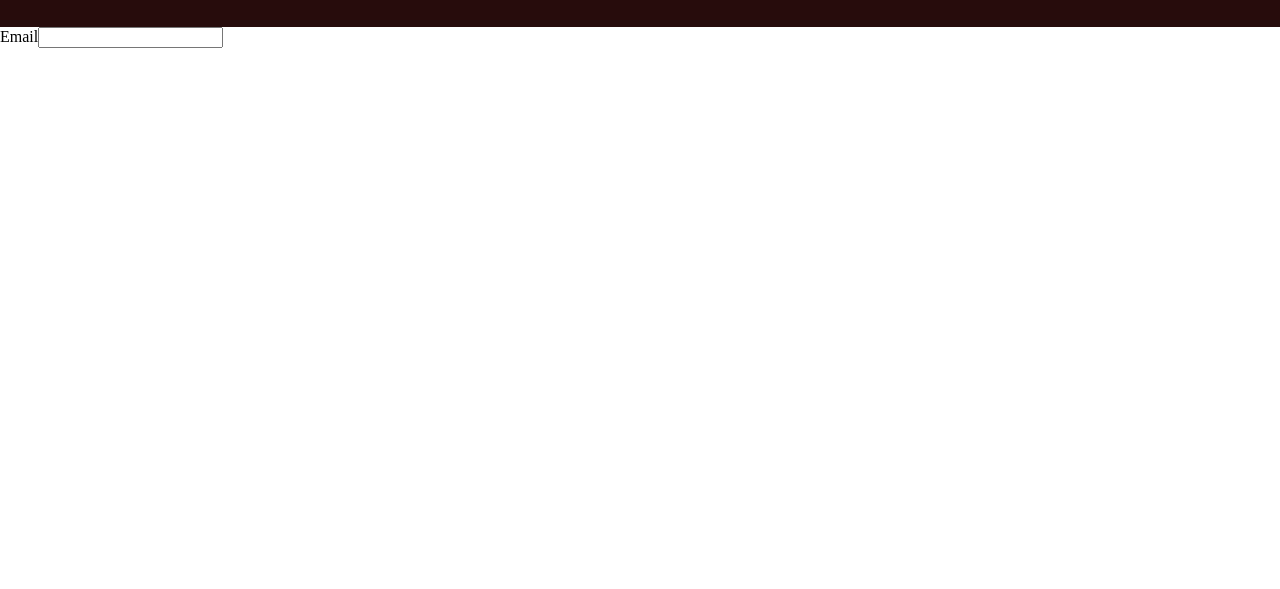
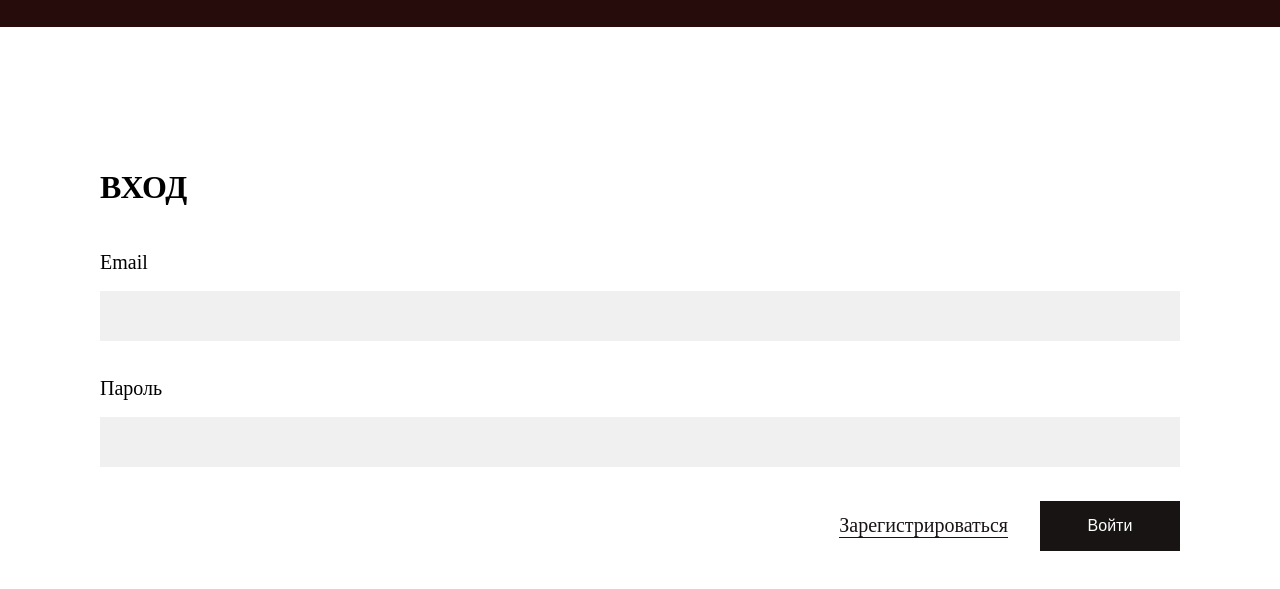
Before and after one commit to serjKitel/eCommerce-Application, a website built with webpack: page src/index.html in a window 1280 px wide. Shown: the part 85-674 px from the top of the page. Built offline with nearby package versions, Linux system fonts and the light colour scheme; files whose address does not match are found by name.

Commit message:
feat: add form authorization

```diff
--- /dev/null
+++ b/src/common/components/atoms/button/button.ts
@@ -0,0 +1,14 @@
+import { TAGS } from '../../../constants/tags';
+import { createElement } from '../../../utils/createElement';
+
+export const formBtnAttr = {
+  type: 'submit',
+  form: 'form-auth',
+};
+
+export const buttonElement = (attr: { [key: string]: string }) =>
+  createElement({
+    tag: TAGS.button,
+    className: 'form__button button',
+    attributes: attr,
+  });
--- /dev/null
+++ b/src/common/components/atoms/button/index.ts
@@ -0,0 +1 @@
+export { buttonElement } from './button';
--- a/src/common/components/atoms/input/input.ts
+++ b/src/common/components/atoms/input/input.ts
@@ -1,21 +1,24 @@
-import { CLASSES, TAGS } from '../../../constants/tags';
+import { TAGS } from '../../../constants/tags';
 import { createElement } from '../../../utils/createElement';
 
 export const inputAttrEmail = {
   name: 'email',
   type: 'email',
   id: 'email',
+  required: 'required',
 };
 
 export const inputAttrPass = {
   name: 'password',
   type: 'password',
   id: 'password',
+  required: 'required',
+  autocomplete: 'off',
 };
 
 export const inputElement = (attr: { [key: string]: string }) =>
   createElement({
     tag: TAGS.input,
-    className: CLASSES.input,
+    className: 'input',
     attributes: attr,
   });
--- /dev/null
+++ b/src/common/components/atoms/link/index.ts
@@ -0,0 +1 @@
+export { linkElement } from './link';
--- /dev/null
+++ b/src/common/components/atoms/link/link.ts
@@ -0,0 +1,12 @@
+import { TAGS } from '../../../constants/tags';
+import { createElement } from '../../../utils/createElement';
+
+const attr = {
+  href: '#',
+};
+
+export const linkElement = createElement({
+  tag: TAGS.a,
+  className: 'link',
+  attributes: attr,
+});
--- /dev/null
+++ b/src/common/components/atoms/title/index.ts
@@ -0,0 +1 @@
+export { title } from './title';
--- /dev/null
+++ b/src/common/components/atoms/title/title.ts
@@ -0,0 +1,7 @@
+import { createElement } from '../../../utils/createElement';
+import { TAGS } from '../../../constants/tags';
+
+export const title = createElement({
+  tag: TAGS.h1,
+  className: 'title',
+});
--- /dev/null
+++ b/src/common/components/molecules/btns-auth/btns-auth.ts
@@ -0,0 +1,24 @@
+import { createElement } from '../../../utils/createElement';
+import { TAGS } from '../../../constants/tags';
+import { buttonElement } from '../../atoms/button';
+import { formBtnAttr } from '../../atoms/button/button';
+import { AUTH_BTN, REGISTATION } from '../../../constants/common';
+import { linkElement } from '../../atoms/link';
+
+export const createBtnsAuth = () => {
+  const btnsAuth = createElement({
+    tag: TAGS.div,
+    className: 'form__btns',
+  });
+
+  const buttonSubmit = buttonElement(formBtnAttr);
+  buttonSubmit.textContent = AUTH_BTN;
+
+  const buttonReg = linkElement;
+  buttonReg.textContent = REGISTATION;
+
+  btnsAuth.appendChild(buttonReg);
+  btnsAuth.appendChild(buttonSubmit);
+
+  return btnsAuth;
+};
--- /dev/null
+++ b/src/common/components/molecules/btns-auth/index.ts
@@ -0,0 +1 @@
+export { createBtnsAuth } from './btns-auth';
--- /dev/null
+++ b/src/common/components/molecules/form-auth/form-auth.ts
@@ -0,0 +1,31 @@
+import { createElement } from '../../../utils/createElement';
+import { TAGS } from '../../../constants/tags';
+import { METHODS } from '../../../constants/methods';
+import { createInputBlock } from '../input-block';
+import { labelAttrEmail, labelAttrPass } from '../../atoms/label/label';
+import { inputAttrEmail, inputAttrPass } from '../../atoms/input/input';
+import { LABEL_EMAIL, LABEL_PASS } from '../../../constants/common';
+import { createBtnsAuth } from '../btns-auth/btns-auth';
+
+const formAttributes = {
+  method: METHODS.post,
+  id: 'form-auth',
+};
+
+export const createFormAuth = () => {
+  const formElement = createElement({
+    tag: TAGS.form,
+    className: 'form',
+    attributes: formAttributes,
+  });
+
+  const btnsAuth = createBtnsAuth();
+  const inputEmail = createInputBlock(labelAttrEmail, inputAttrEmail, LABEL_EMAIL);
+  const inputPass = createInputBlock(labelAttrPass, inputAttrPass, LABEL_PASS);
+
+  formElement.appendChild(inputEmail);
+  formElement.appendChild(inputPass);
+  formElement.appendChild(btnsAuth);
+
+  return formElement;
+};
--- /dev/null
+++ b/src/common/components/molecules/form-auth/index.ts
@@ -0,0 +1 @@
+export { createFormAuth } from './form-auth';
--- a/src/common/components/molecules/input-block/input-block.ts
+++ b/src/common/components/molecules/input-block/input-block.ts
@@ -5,7 +5,7 @@ import { inputElement } from '../../atoms/input/input';
 import { labelElement } from '../../atoms/label/label';
 
 export const createInputBlock = (
-  attrLabel: { [key: string]: string }, attrInput: { [key: string]: string }
+  attrLabel: { [key: string]: string }, attrInput: { [key: string]: string }, text: string
 ) => {
   const inputBlockElement = createElement({
     tag: TAGS.div,
@@ -13,7 +13,7 @@ export const createInputBlock = (
   });
 
   const label = labelElement(attrLabel);
-  label.textContent = 'Email';
+  label.textContent = text;
 
   inputBlockElement.appendChild(label);
   inputBlockElement.appendChild(inputElement(attrInput));
--- /dev/null
+++ b/src/common/components/organisms/main-auth/index.ts
@@ -0,0 +1 @@
+export { createMainAuth } from './main-auth';
--- /dev/null
+++ b/src/common/components/organisms/main-auth/main-auth.ts
@@ -0,0 +1,34 @@
+import { createElement } from '../../../utils/createElement';
+import { TAGS } from '../../../constants/tags';
+import { createFormAuth } from '../../molecules/form-auth/form-auth';
+import { title } from '../../atoms/title/title';
+import { AUTH } from '../../../constants/common';
+
+export const createMainAuth = () => {
+  const mainElement = createElement({
+    tag: TAGS.main,
+    className: 'main',
+  });
+
+  const containerElement = createElement({
+    tag: TAGS.div,
+    className: 'container',
+  });
+
+  const mainInnerElement = createElement({
+    tag: TAGS.div,
+    className: 'main__inner',
+  });
+
+  const titleAuth = title;
+  titleAuth.textContent = AUTH;
+
+  const formAuth = createFormAuth();
+
+  mainInnerElement.appendChild(titleAuth);
+  mainInnerElement.appendChild(formAuth);
+  containerElement.appendChild(mainInnerElement);
+  mainElement.appendChild(containerElement);
+
+  return mainElement;
+};
--- a/src/common/constants/common.ts
+++ b/src/common/constants/common.ts
@@ -1,2 +1,7 @@
 export const LOGO_ALT_TEXT = 'logo';
 export const LOG_IN_ALT_TEXT = 'log-in';
+export const LABEL_EMAIL = 'Email';
+export const LABEL_PASS = 'Пароль';
+export const AUTH = 'Вход';
+export const AUTH_BTN = 'Войти';
+export const REGISTATION = 'Зарегистрироваться';
--- /dev/null
+++ b/src/common/constants/methods.ts
@@ -0,0 +1,4 @@
+export const METHODS: Record<string, string> = {
+  post: 'POST',
+  get: 'GET',
+};
--- a/src/common/constants/tags.ts
+++ b/src/common/constants/tags.ts
@@ -9,8 +9,8 @@ export const TAGS: Record<string, string> = {
   input: 'input',
   label: 'label',
   span: 'span',
+  form: 'form',
+  h1: 'h1',
+  button: 'button',
+  main: 'main',
 };
-
-export const CLASSES: Record<string, string> = {
-  input: 'input',
-};
--- a/src/index.ts
+++ b/src/index.ts
@@ -1,14 +1,11 @@
 import './style.css';
-import { createHeaderLogo } from './common/components/molecules/header-logo/headerLogo';
 import { createHeader } from './common/components/organisms/header/header';
-import { createInputBlock } from './common/components/molecules/input-block/input-block';
-import { labelAttrEmail } from './common/components/atoms/label/label';
-import { inputAttrEmail } from './common/components/atoms/input/input';
+import { createMainAuth } from './common/components/organisms/main-auth/main-auth';
 
 window.onload = () => {
-  const headerLogo = createHeaderLogo();
-  document.body.appendChild(headerLogo);
   const header = createHeader();
   document.body.appendChild(header);
-  document.body.appendChild(createInputBlock(labelAttrEmail, inputAttrEmail));
+
+  const mainAuth = createMainAuth();
+  document.body.appendChild(mainAuth);
 };
--- a/src/style.css
+++ b/src/style.css
@@ -19,6 +19,10 @@ h4,
 h5,
 h6 {
   margin: 0;
+}
+
+.body {
+  color: #181414;
 }
 
 .container {
@@ -92,3 +96,85 @@ h6 {
 .logo__link {
   text-decoration: none;
 }
+
+.input__block {
+  display: flex;
+  flex-direction: column;
+}
+
+.label {
+  font-size: 20px;
+  line-height: 130%;
+  margin-bottom: 16px;
+}
+
+.input {
+  margin-bottom: 10px;
+  font-size: 16px;
+  padding: 16px 10px;
+  border: none;
+  background-color: #f0f0f0;
+  border-radius: 0;
+}
+
+.input__error {
+  font-size: 16px;
+  color: red;
+  line-height: 130%;
+  padding-left: 10px;
+}
+
+.form {
+  display: flex;
+  flex-direction: column;
+}
+
+.form .input__block:not(:last-child) {
+  margin-bottom: 24px;
+}
+
+.title {
+  font-size: 32px;
+  text-transform: uppercase;
+  line-height: 130%;
+  margin-bottom: 40px;
+}
+
+.form__button {
+  color: #ffffff;
+  font-size: 16px;
+  padding: 16px 24px;
+  background-color: #181414;
+  border: 0;
+  width: 140px;
+}
+
+.form__button:hover {
+  transition: all 0.2s ease-in-out;
+  cursor: pointer;
+  opacity: 0.6;
+}
+
+.form__btns {
+  display: flex;
+  column-gap: 32px;
+  align-items: center;
+  justify-content: flex-end;
+}
+
+.main__inner {
+  padding: 140px 100px;
+}
+
+.link {
+  font-size: 20px;
+  border-bottom: 1px solid;
+	color: #181414;
+	text-decoration: none;
+}
+
+.link:hover {
+  transition: all 0.2s ease-in;
+  border-color: transparent;
+  cursor: pointer;
+}
```
